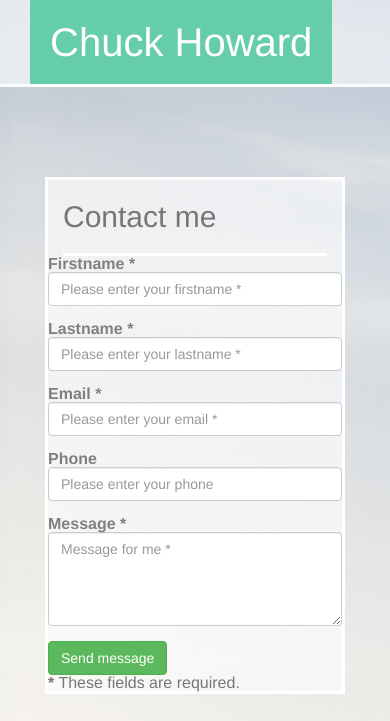
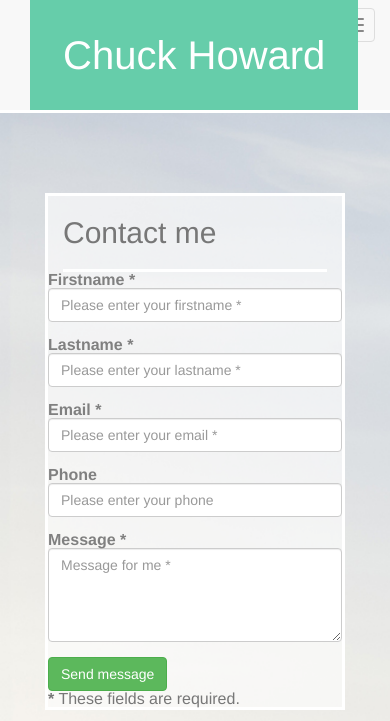
Before and after one commit to chulps/Bootstrap-Portfolio, a plain HTML site: page contact.html in a window 390 px wide. Shown: the top 721 px of the page. Drawn offline with nearby package versions, Linux system fonts and the light colour scheme.

Commit message:
fixed bootstrap header for real this time

```diff
--- a/CSS/style.css
+++ b/CSS/style.css
@@ -25,7 +25,7 @@ h2{
 
 .navbar-brand{
 	background-color: mediumaquamarine;
-	padding: 20px ;
+	padding: 33px;
 	height: auto;
 	position: relative;
 	left: 30px;
--- a/contact.html
+++ b/contact.html
@@ -8,12 +8,18 @@
 	<link href="CSS/style.css" rel="stylesheet" type="text/css">
 </head>
 <body>
-	<nav class="navbar navbar-default navbar-static-top transwhite">
+	<nav class="navbar navbar-default navbar-static-top">
     <div class="container">
 
         <!-- Brand and toggle get grouped for better mobile display -->
         <div class="navbar-header">
-				<a class="navbar-brand" href="www.chulps.space"><h1>Chuck Howard</h1></a>
+            <button type="button" class="navbar-toggle collapsed" data-toggle="collapse" data-target="#bs-example-navbar-collapse-1">
+                <span class="sr-only">Toggle navigation</span>
+                <span class="icon-bar"></span>
+                <span class="icon-bar"></span>
+                <span class="icon-bar"></span>
+            </button>
+            <a class="navbar-brand" href="#"><h1>Chuck Howard</h1></a>
         </div>
 
         <!-- Collect the nav links, forms, and other content for toggling -->
@@ -21,9 +27,12 @@
 
 
             <ul class="nav navbar-nav navbar-right">
+                <ul class="nav navbar-nav navbar-right">
 					<li><a href="index.html">About</a></li>
 					<li><a href="portfolio.html">Portfolio</a></li>
 					<li><a href="contact.html">Contact</a></li>
+				</ul>
+
             </ul>
         </div>
         <!-- /.navbar-collapse -->
```
Also changed, not shown: index.html (+12 -3 lines), portfolio.html (+11 -2 lines). Lines whose indentation alone changed are shown as unchanged.
